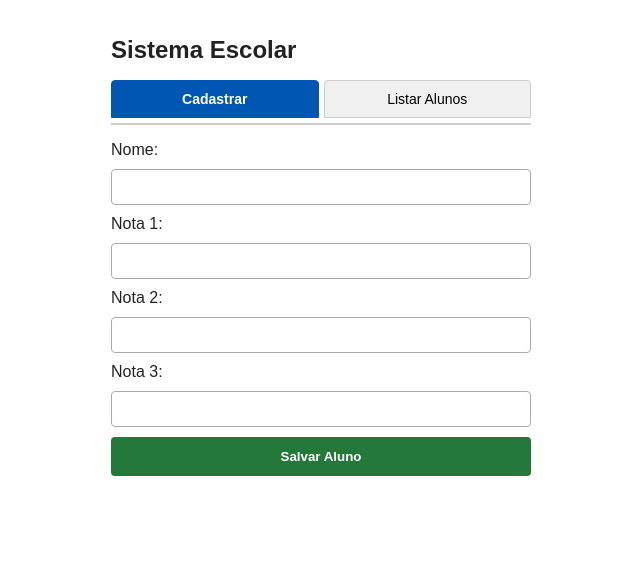
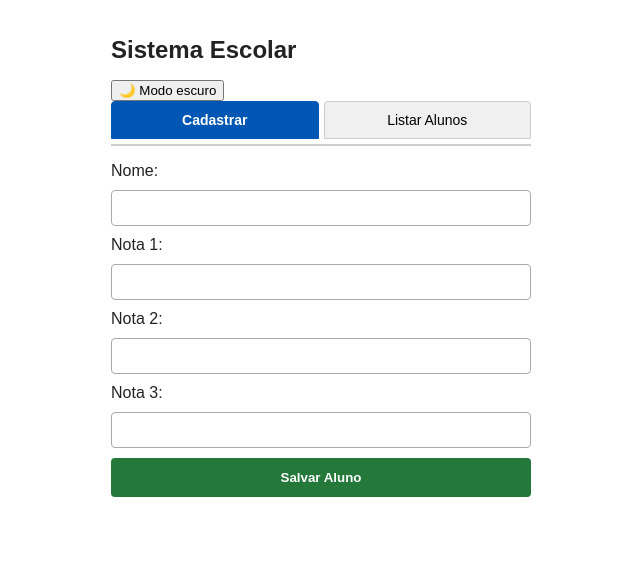
Before and after one commit to magnnwsb2/poo, a website built with Vite: page index.html in a window 1280 px wide. Shown: the whole page, without its empty margins (319-959 px from the left). Built offline with nearby package versions, Linux system fonts and the light colour scheme.

Commit message:
Adicionar alternância de tema claro e escuro

```diff
--- a/index.html
+++ b/index.html
@@ -10,7 +10,10 @@
 </head>
 <body>
   <main>
-    <h1>Sistema Escolar</h1>
+    <header class="cabecalho">
+      <h1>Sistema Escolar</h1>
+      <button type="button" id="btn-tema" class="btn-tema" aria-label="Ativar modo escuro" aria-pressed="false">🌙 Modo escuro</button>
+    </header>
     <nav class="tabs-container" aria-label="Navegação do sistema">
       <button type="button" class="tab-button active" id="btn-cadastrar" aria-pressed="true" onclick="cadastrar()">Cadastrar</button>
       <button type="button" class="tab-button" id="btn-listar" aria-pressed="false" onclick="listar()">Listar Alunos</button>
```
